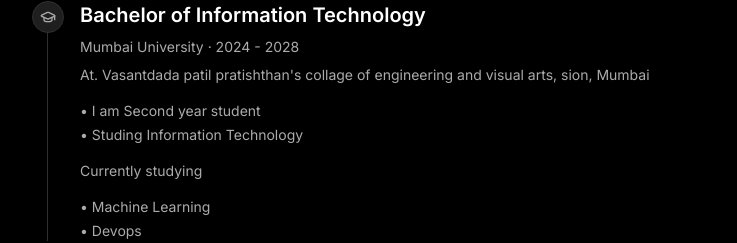
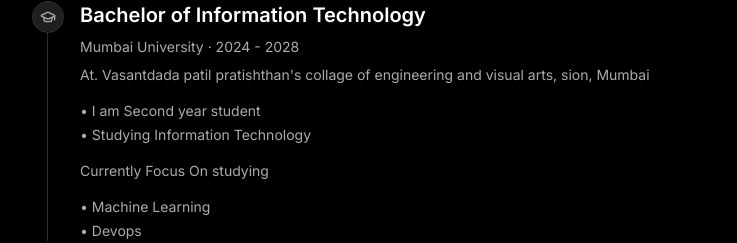
Before and after one commit to Dayeshlate/Portfolio, a React (Vite) app: page / in a window 1280 px wide. Shown: the part 2900-3143 px from the top of the page, without its empty margins (41-778 px from the left). Built offline with nearby package versions, Linux system fonts and the light colour scheme; the HTML template or start-up script is replaced by a standard one.

Commit message:
Fix typos in Education component

```diff
--- a/src/components/Education.tsx
+++ b/src/components/Education.tsx
@@ -28,9 +28,9 @@
           <p className="text-muted-foreground text-sm mb-4">At. Vasantdada patil pratishthan's collage of engineering and visual arts, sion, Mumbai</p>
           <ul className="space-y-1 text-muted-foreground text-sm">
             <li>• I am Second year student</li>
-            <li>• Studing Information Technology</li>
+            <li>• Studying Information Technology</li>
           </ul>
-          <p className="text-muted-foreground text-sm mt-4 mb-4">Currently studying</p>
+          <p className="text-muted-foreground text-sm mt-4 mb-4">Currently Focus On studying</p>
           <ul className="space-y-1 text-muted-foreground text-sm">
             <li>• Machine Learning</li>
             <li>• Devops</li>
```
